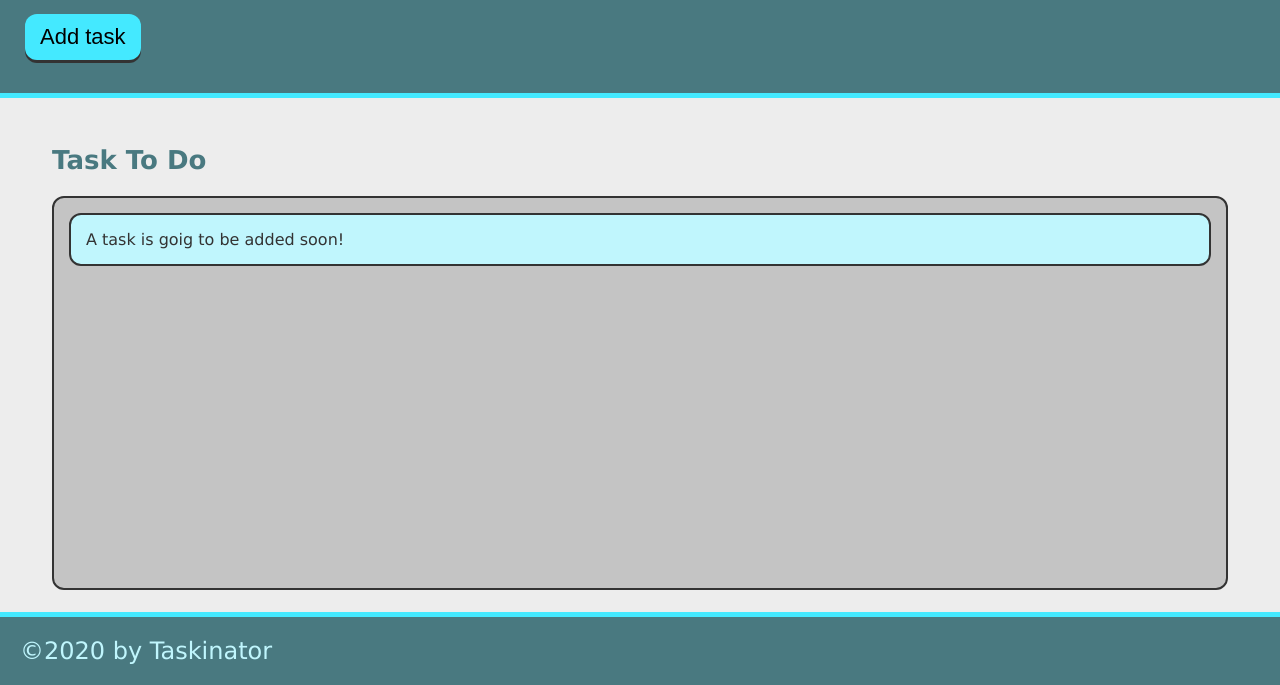
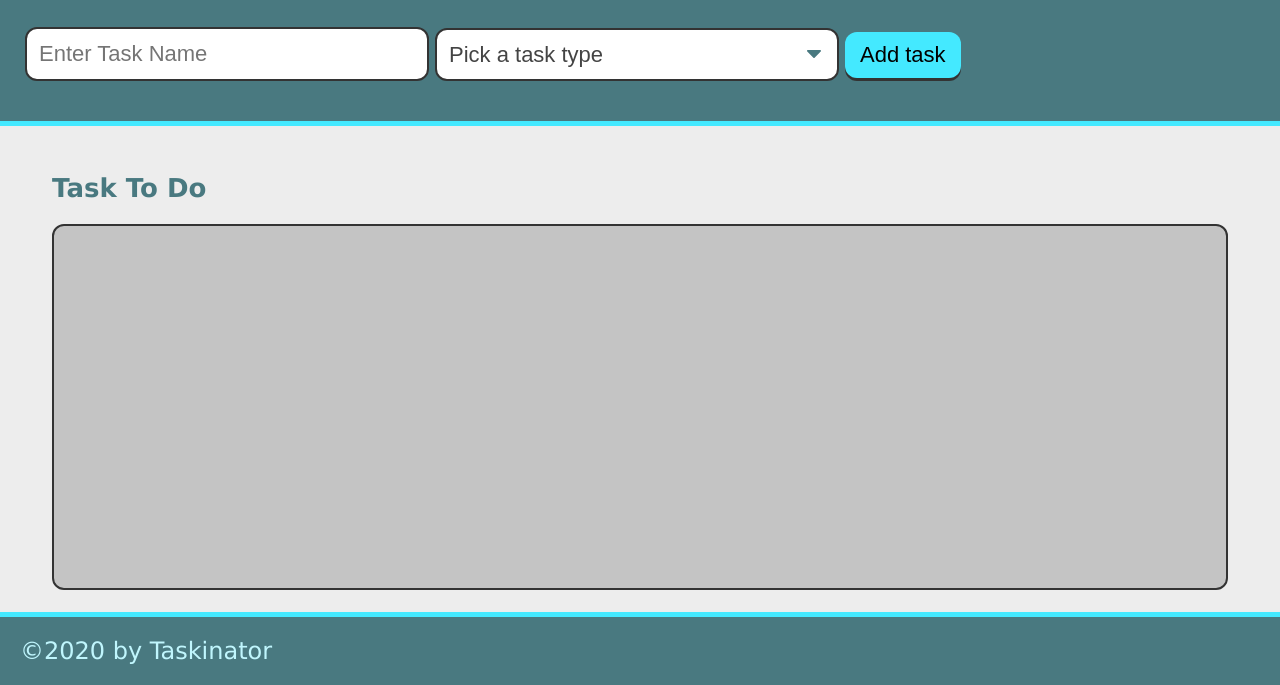
Before and after one commit to Jmromo1023/taskinator, a plain HTML site: page index.html in a window 1280 px wide. Shown: the part 115-800 px from the top of the page. Drawn offline with Linux system fonts and the light colour scheme.

Commit message:
set up form in html

```diff
--- a/assets/js/scrpit.js
+++ b/assets/js/scrpit.js
@@ -4,7 +4,6 @@ var tasksToDoEl = document.querySelector("#tasks-to-do");
 var createTaskHandler = function() {
     var listItemEl = document.createElement("li");
     listItemEl.className = "task-item";
-    listItemEl.textContent = "This is a new task.";
     tasksToDoEl.appendChild(listItemEl);
 }
 buttonEl.addEventListener("click", createTaskHandler);
--- a/index.html
+++ b/index.html
@@ -11,17 +11,28 @@
     <header>
         <h1 class="page-title">Taskinator</h1>
         <p>Click the button below to add a new task!</p>
-        <button id="save-task" class="btn">Add task</button>
+        <form id="task-form">
+            <div class="form-group">
+                <input type="text" name="task-name" placeholder="Enter Task Name" />
+            </div>
+            <div class="form-group">
+                <select name="task-type" class="select-dropdown">
+                    <option value="" disabled selected>Pick a task type</option>
+                    <option value="print">Print</option>
+                    <option value="web">Web</option>
+                    <option value="Mobile">Mobile</option>
+                </select>
+            </div>
+            <div class="form-group">
+                <button id="save-task" class="btn">Add task</button>
+            </div>
+        </form>
     </header>
 
     <main class="page-content">
         <section class="task-list-wrapper">
             <h2 class="list-title">Task To Do</h2>
-            <ul class="task-list" id="tasks-to-do">
-                <li class="task-item">
-                    A task is goig to be added soon!
-                </li>
-            </ul>
+            <ul class="task-list" id="tasks-to-do"></ul>
         </section>
     </main>
 
```
